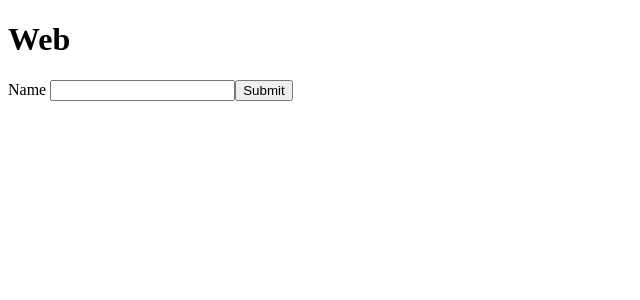
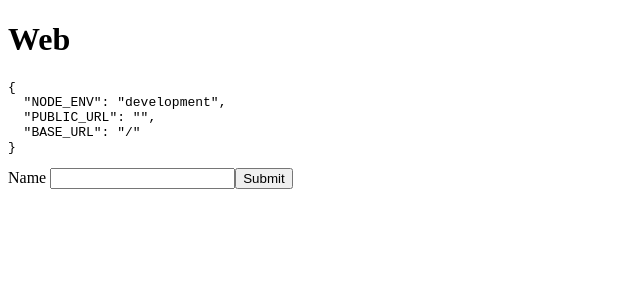
Before and after one commit to mtraworld/docker-turborepo-example, a Next.js app in the folder apps/web/: page / in a window 1280 px wide. Shown: the top 300 px of the page, without its empty margins (0-640 px from the left). Built offline with nearby package versions, Linux system fonts and the light colour scheme; no server answers.

Commit message:
feat: add env visual

```diff
--- a/apps/web/src/app/page.tsx
+++ b/apps/web/src/app/page.tsx
@@ -38,6 +38,7 @@ export default function Web() {
   return (
     <div>
       <h1>Web</h1>
+      <pre>{JSON.stringify(process.env, null, 2)}</pre>
       <form onSubmit={onSubmit}>
         <label htmlFor="name">Name </label>
         <input
```
